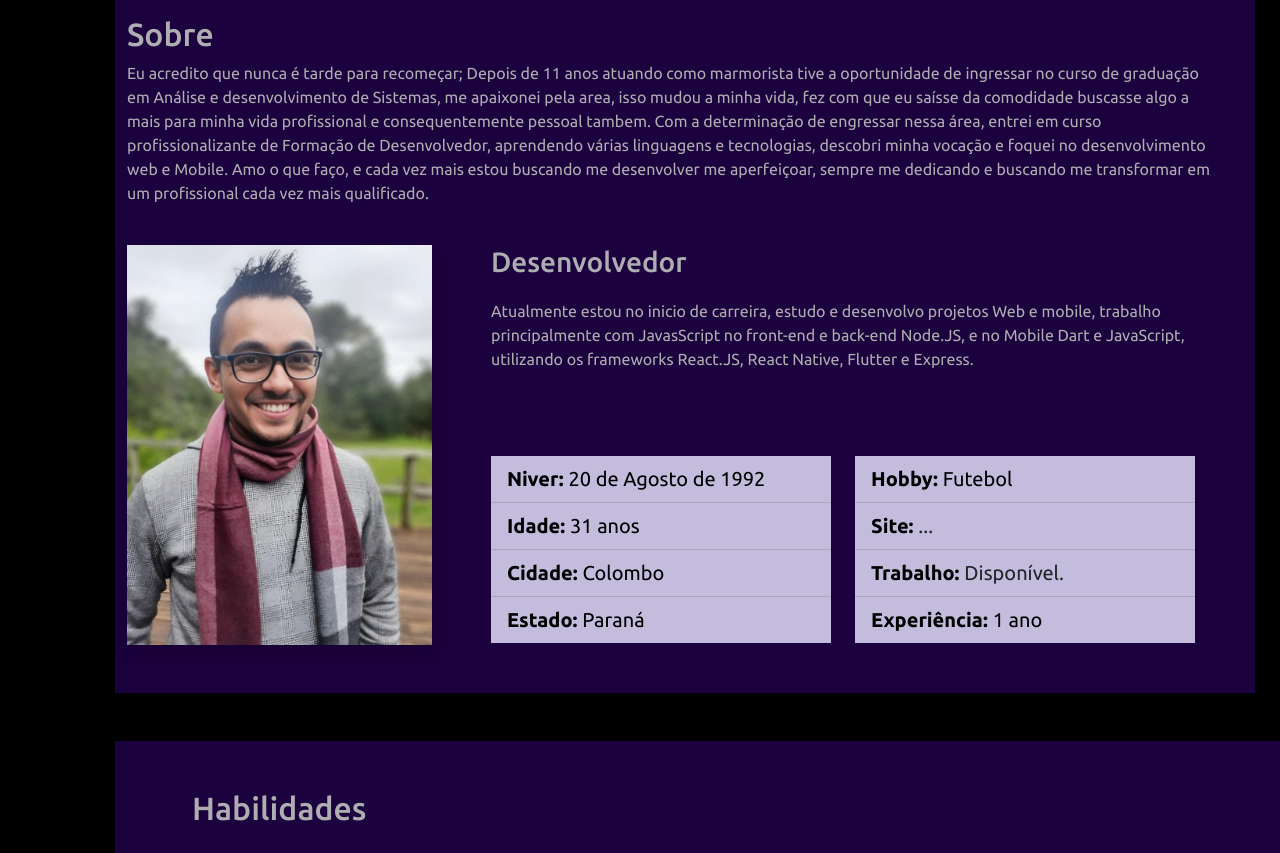
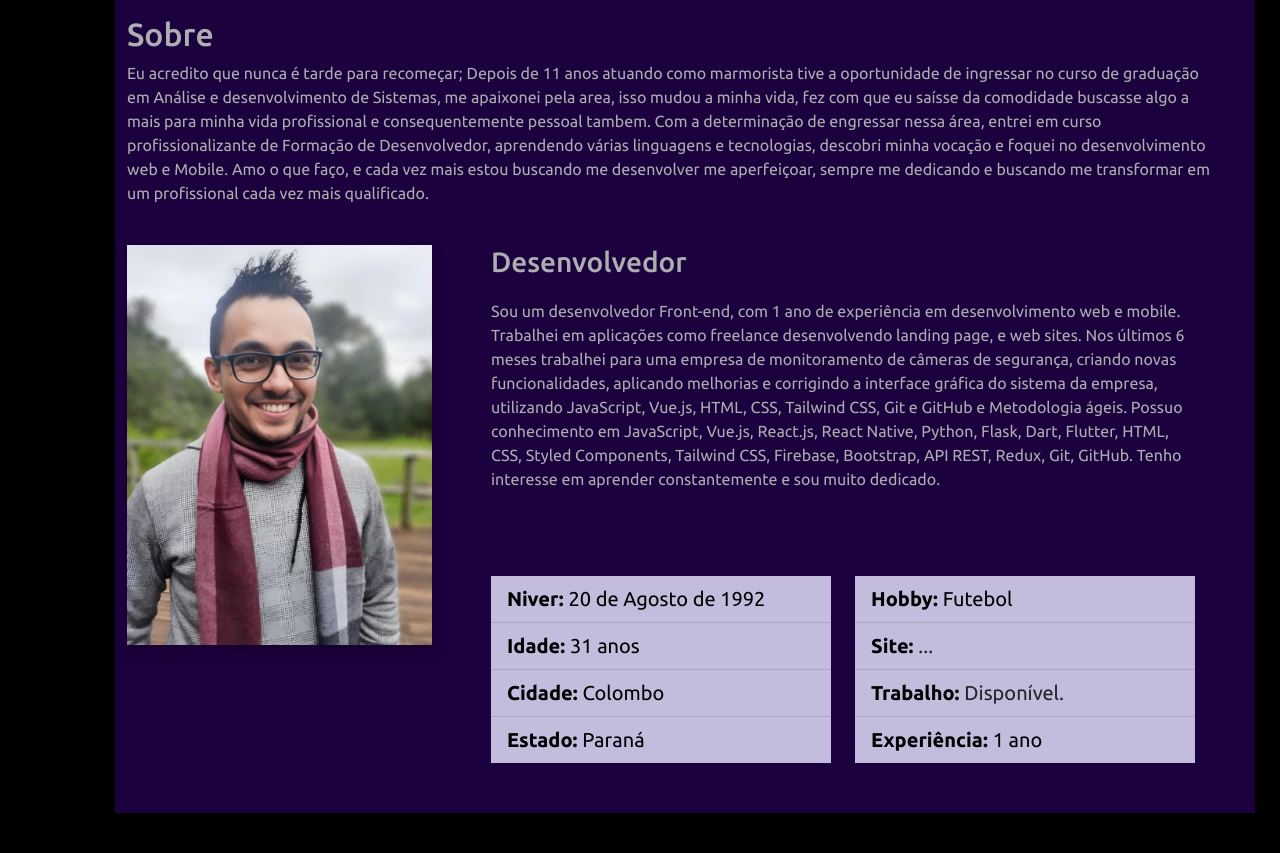
Before and after one commit to AdrianoJH/Portfolio, a Flask app: page / in a window 1280 px wide; the page is wider, and only the part inside the window is pictured. Shown: the part 772-1625 px from the top of that part. Run offline with Flask 2, Linux system fonts and the light colour scheme; some libraries are stand-ins or nearby versions.

Commit message:
Correção na seção Sobre

```diff
--- a/templates/index.html
+++ b/templates/index.html
@@ -156,9 +156,16 @@
                     </div>
                     <div class="col-md-8" data-anime="right">
                         <h3 id="dev">Desenvolvedor</h3>
-                        <p id="text1">Atualmente estou no inicio de carreira, estudo e desenvolvo projetos Web e mobile,
-                            trabalho principalmente com JavasScript no front-end e back-end Node.JS, e no Mobile Dart e
-                            JavaScript, utilizando os frameworks React.JS, React Native, Flutter e Express.</p>
+                        <p id="text1">
+                            Sou um desenvolvedor Front-end, com 1 ano de experiência em desenvolvimento web e
+                            mobile. Trabalhei em aplicações como freelance desenvolvendo landing page, e web sites. Nos
+                            últimos 6 meses trabalhei para uma empresa de monitoramento de câmeras de segurança, criando
+                            novas funcionalidades, aplicando melhorias e corrigindo a interface gráfica do sistema da
+                            empresa, utilizando JavaScript, Vue.js, HTML, CSS, Tailwind CSS, Git e GitHub e Metodologia
+                            ágeis. Possuo conhecimento em JavaScript, Vue.js, React.js, React Native, Python, Flask,
+                            Dart, Flutter, HTML, CSS, Styled Components, Tailwind CSS, Firebase, Bootstrap, API REST,
+                            Redux, Git, GitHub. Tenho interesse em aprender constantemente e sou muito dedicado.
+                        </p>
 
                         <div class="row mt-3 mb-3" id="sobre2">
                             <div class="col-md-6" id="col1">
@@ -452,7 +459,8 @@
                                         <img src="../static/img/dialogue.png" class="card-img-top" alt="dialogue">
                                         <div class="card-body">
                                             <h5 class="card-title">Dialogue</h5>
-                                            <p class="card-text">Projeto de chat web feito em React.js, Firebase e Styled-Components </p>
+                                            <p class="card-text">Projeto de chat web feito em React.js, Firebase e
+                                                Styled-Components </p>
                                             <div class="d-flex justify-content-center">
                                                 <a href="https://appdialogue.vercel.app/" target="_blank"
                                                     class="btn btn-outline-primary"><i class="bi bi-link-45deg"></i></a>
```
